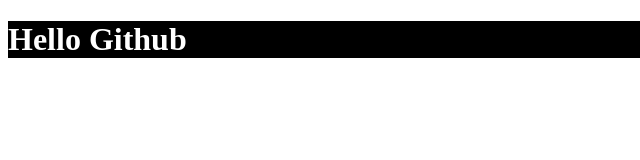
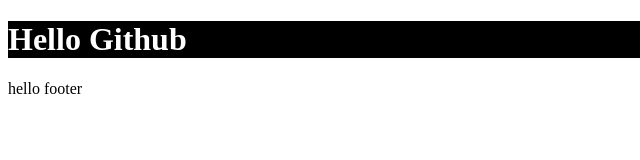
Before and after one commit to FBW-23-E10/github-recap, a plain HTML site: page index.html in a window 1280 px wide. Shown: the full height of the page, 0-640 px from the left. Drawn offline with Linux system fonts and the light colour scheme.

Commit message:
added footer

```diff
--- a/index.html
+++ b/index.html
@@ -8,5 +8,7 @@
 </head>
 <body>
     <h1>Hello Github</h1>
+
+    <footer>hello footer</footer>
 </body>
 </html>
```
